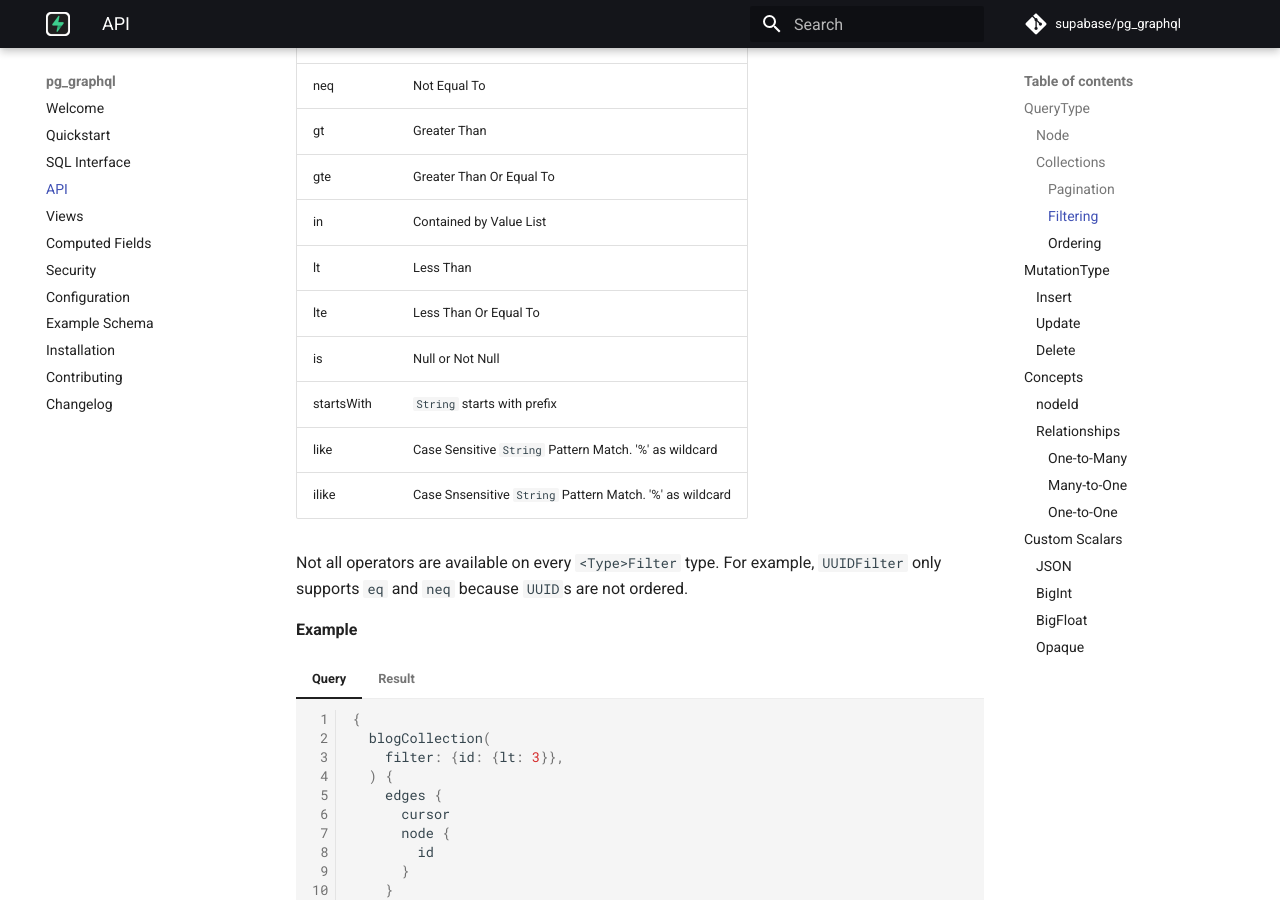
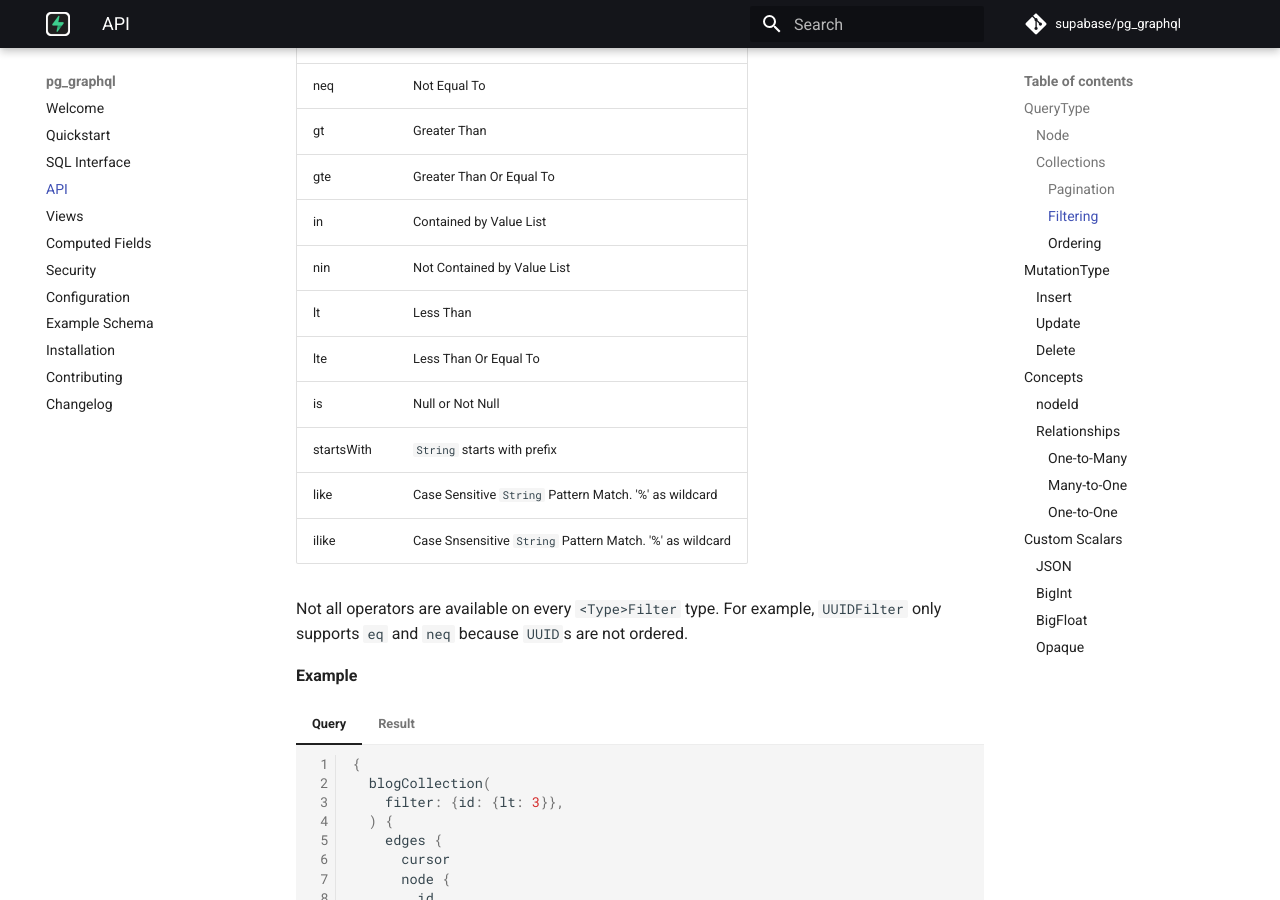
Before and after one commit to supabase/pg_graphql, an MkDocs documentation site: the page built from docs/api.md, in a window 1280 px wide and 900 px high, scrolled down 5659 px. Built offline with MkDocs 1.6.1 and Material for MkDocs 9.7.7, drawn with Linux system fonts in a browser that asks for light colours; comment, search, counter and statistics services are not loaded.

Commit message:
Add nin description to API docs

```diff
--- a/docs/api.md
+++ b/docs/api.md
@@ -508,6 +508,7 @@ The following list shows the operators that may be available on `<Type>Filter` t
 | gt          | Greater Than              |
 | gte         | Greater Than Or Equal To  |
 | in          | Contained by Value List   |
+| nin         | Not Contained by Value List |
 | lt          | Less Than                 |
 | lte         | Less Than Or Equal To     |
 | is          | Null or Not Null          |
```
